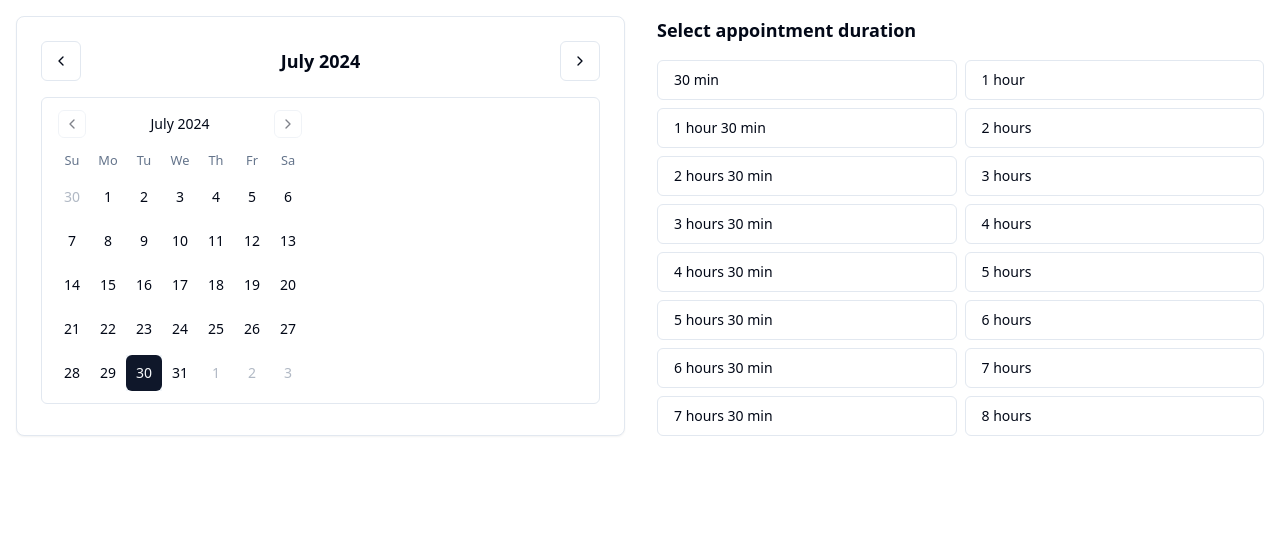
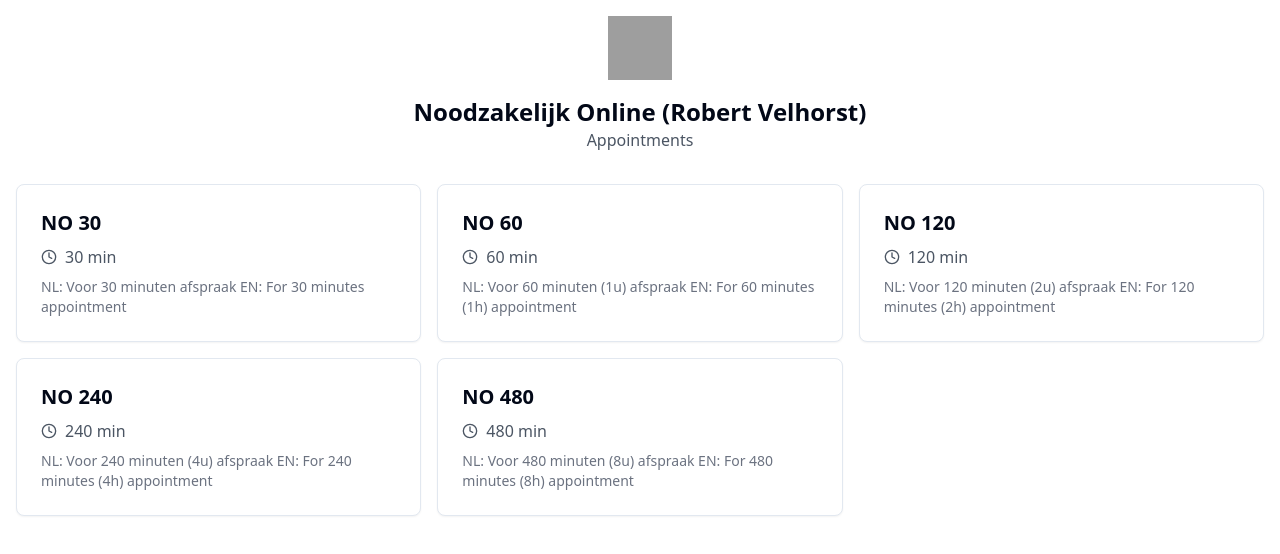
Before and after one commit to GPT-Engineer-App/chronoscheduler, a React (Vite) app: page / in a window 1280 px wide. Shown: the top 554 px of the page. Built offline with nearby package versions, Linux system fonts and the light colour scheme; grey boxes are pictures that could not be loaded.

Commit message:
GPT Engineer Update [skip gpt_engineer]

```diff
--- a/src/pages/Index.jsx
+++ b/src/pages/Index.jsx
@@ -1,109 +1,44 @@
-import { useState, useEffect } from "react";
-import { Calendar } from "@/components/ui/calendar";
-import { Button } from "@/components/ui/button";
+import { useState } from "react";
 import { Card, CardContent } from "@/components/ui/card";
-import { ChevronLeft, ChevronRight } from "lucide-react";
-import AppointmentDurationSelector from "@/components/AppointmentDurationSelector";
-import TimeSlotSelector from "@/components/TimeSlotSelector";
+import { Clock } from "lucide-react";
 
 const Index = () => {
-  const [date, setDate] = useState(new Date());
   const [selectedDuration, setSelectedDuration] = useState(null);
-  const [selectedTimeSlot, setSelectedTimeSlot] = useState(null);
-  const [timeSlots, setTimeSlots] = useState([]);
 
   const durations = [
-    { minutes: 30, label: "30 min" },
-    { minutes: 60, label: "1 hour" },
-    { minutes: 90, label: "1 hour 30 min" },
-    { minutes: 120, label: "2 hours" },
-    { minutes: 150, label: "2 hours 30 min" },
-    { minutes: 180, label: "3 hours" },
-    { minutes: 210, label: "3 hours 30 min" },
-    { minutes: 240, label: "4 hours" },
-    { minutes: 270, label: "4 hours 30 min" },
-    { minutes: 300, label: "5 hours" },
-    { minutes: 330, label: "5 hours 30 min" },
-    { minutes: 360, label: "6 hours" },
-    { minutes: 390, label: "6 hours 30 min" },
-    { minutes: 420, label: "7 hours" },
-    { minutes: 450, label: "7 hours 30 min" },
-    { minutes: 480, label: "8 hours" },
-  ].sort((a, b) => a.minutes - b.minutes);
-
-  useEffect(() => {
-    // Generate time slots based on the selected date
-    const slots = generateTimeSlots(date);
-    setTimeSlots(slots);
-  }, [date]);
-
-  const generateTimeSlots = (selectedDate) => {
-    // This is a placeholder function. In a real application, you would fetch
-    // available time slots from a backend API based on the selected date.
-    const slots = [];
-    for (let hour = 9; hour < 17; hour++) {
-      slots.push(`${hour.toString().padStart(2, '0')}:00`);
-      slots.push(`${hour.toString().padStart(2, '0')}:30`);
-    }
-    return slots;
-  };
-
-  const handleDateChange = (newDate) => {
-    setDate(newDate);
-    setSelectedTimeSlot(null);
-  };
-
-  const handleDurationSelect = (duration) => {
-    setSelectedDuration(duration);
-    setSelectedTimeSlot(null);
-  };
-
-  const handleTimeSlotSelect = (timeSlot) => {
-    setSelectedTimeSlot(timeSlot);
-  };
+    { minutes: 30, label: "NO 30", description: "NL: Voor 30 minuten afspraak EN: For 30 minutes appointment" },
+    { minutes: 60, label: "NO 60", description: "NL: Voor 60 minuten (1u) afspraak EN: For 60 minutes (1h) appointment" },
+    { minutes: 120, label: "NO 120", description: "NL: Voor 120 minuten (2u) afspraak EN: For 120 minutes (2h) appointment" },
+    { minutes: 240, label: "NO 240", description: "NL: Voor 240 minuten (4u) afspraak EN: For 240 minutes (4h) appointment" },
+    { minutes: 480, label: "NO 480", description: "NL: Voor 480 minuten (8u) afspraak EN: For 480 minutes (8h) appointment" },
+  ];
 
   return (
-    <div className="container mx-auto p-4 flex flex-col md:flex-row gap-8">
-      <Card className="flex-1">
-        <CardContent className="p-6">
-          <div className="flex justify-between items-center mb-4">
-            <Button variant="outline" size="icon" onClick={() => handleDateChange(new Date(date.setMonth(date.getMonth() - 1)))}>
-              <ChevronLeft className="h-4 w-4" />
-            </Button>
-            <h2 className="text-lg font-semibold">{date.toLocaleString('default', { month: 'long', year: 'numeric' })}</h2>
-            <Button variant="outline" size="icon" onClick={() => handleDateChange(new Date(date.setMonth(date.getMonth() + 1)))}>
-              <ChevronRight className="h-4 w-4" />
-            </Button>
-          </div>
-          <Calendar
-            mode="single"
-            selected={date}
-            onSelect={handleDateChange}
-            className="rounded-md border"
-          />
-        </CardContent>
-      </Card>
-
-      <div className="flex-1 space-y-6">
-        <AppointmentDurationSelector
-          durations={durations}
-          selectedDuration={selectedDuration}
-          onSelect={handleDurationSelect}
-        />
-
-        {selectedDuration && (
-          <TimeSlotSelector
-            timeSlots={timeSlots}
-            selectedTimeSlot={selectedTimeSlot}
-            onSelect={handleTimeSlotSelect}
-          />
-        )}
-
-        {selectedTimeSlot && (
-          <Button className="w-full">
-            Confirm Appointment
-          </Button>
-        )}
+    <div className="container mx-auto p-4">
+      <div className="text-center mb-8">
+        <img src="/placeholder.svg" alt="Noodzakelijk Online Logo" className="mx-auto w-16 h-16 mb-4" />
+        <h1 className="text-2xl font-bold">Noodzakelijk Online (Robert Velhorst)</h1>
+        <p className="text-gray-600">Appointments</p>
+      </div>
+      <div className="grid grid-cols-1 md:grid-cols-2 lg:grid-cols-3 gap-4">
+        {durations.map((duration) => (
+          <Card
+            key={duration.minutes}
+            className={`cursor-pointer transition-all ${
+              selectedDuration === duration ? "ring-2 ring-blue-500" : ""
+            }`}
+            onClick={() => setSelectedDuration(duration)}
+          >
+            <CardContent className="p-6">
+              <h2 className="text-xl font-semibold mb-2">{duration.label}</h2>
+              <div className="flex items-center text-gray-600 mb-2">
+                <Clock className="w-4 h-4 mr-2" />
+                <span>{duration.minutes} min</span>
+              </div>
+              <p className="text-sm text-gray-500">{duration.description}</p>
+            </CardContent>
+          </Card>
+        ))}
       </div>
     </div>
   );
```
